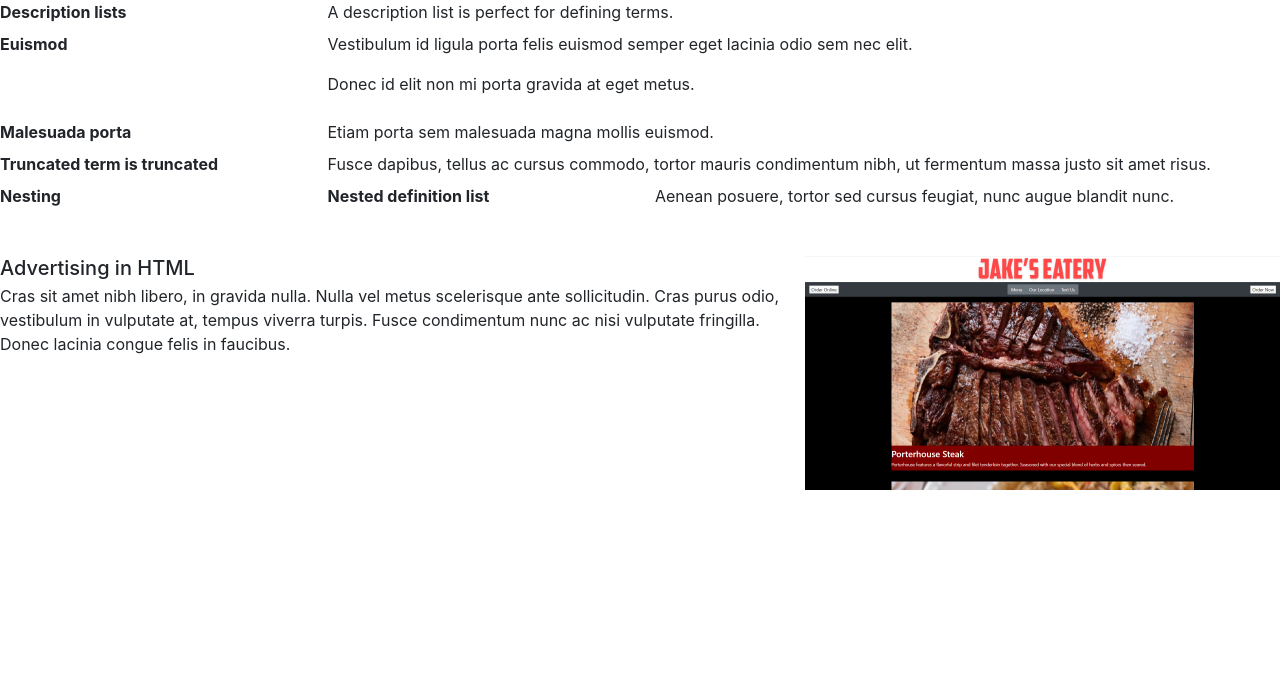
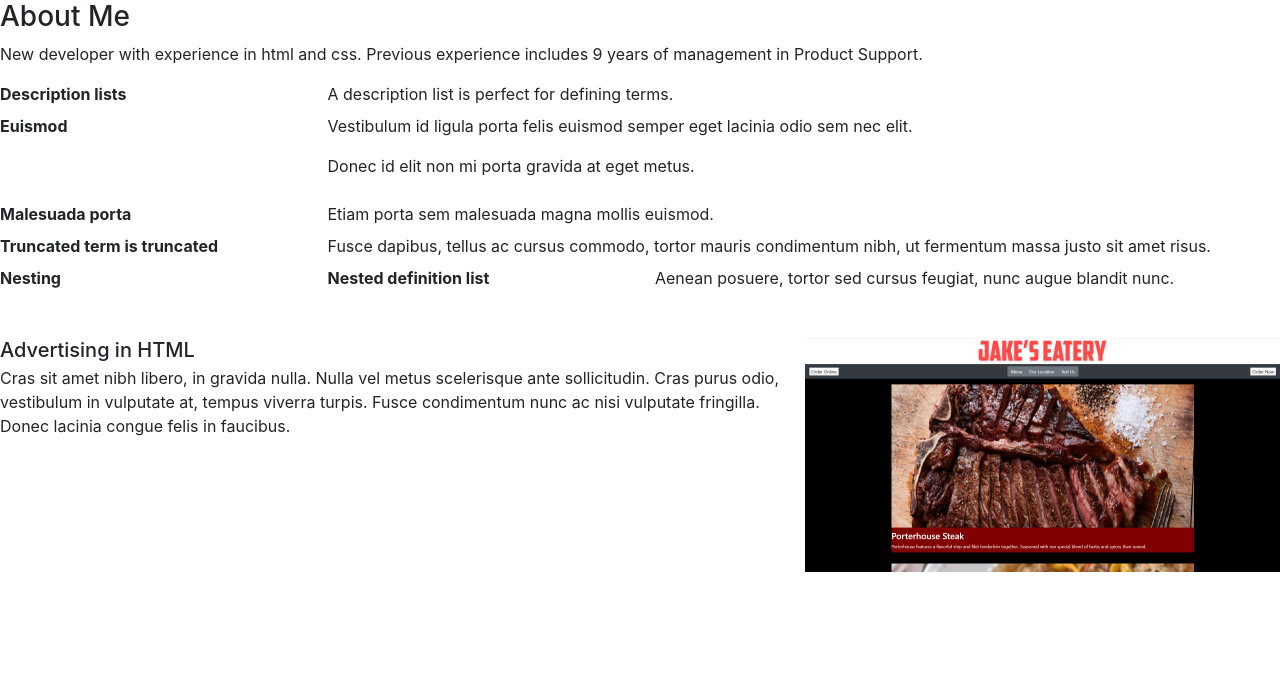
Before and after one commit to Cranekick50/portfolio, a plain HTML site: page index.html in a window 1280 px wide. Shown: the part 112-800 px from the top of the page. Drawn offline with nearby package versions, Linux system fonts and the light colour scheme.

Commit message:
added content to about me section

```diff
--- a/index.html
+++ b/index.html
@@ -38,6 +38,8 @@
       </nav>
 
     <div id="About Me">
+        <h3>About Me</h3>
+        <p>New developer with experience in html and css.  Previous experience includes 9 years of management in Product Support.</p>
 
     </div>
 
```
